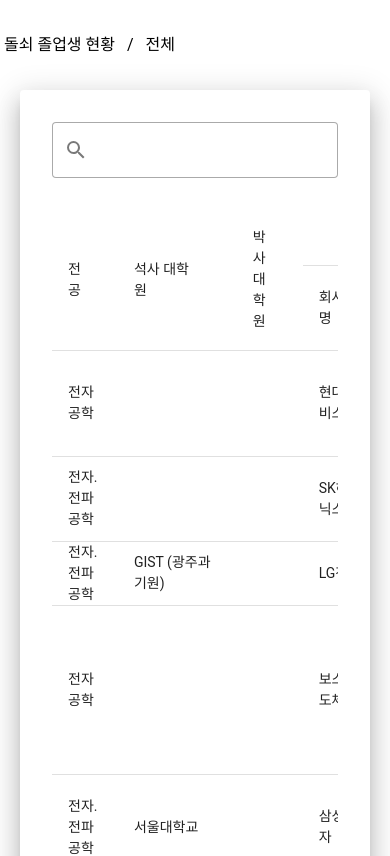
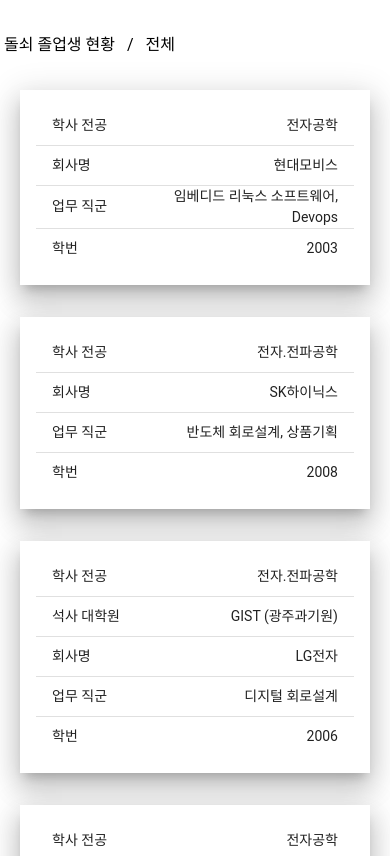
Before and after one commit to mingeon-dev/sandi-alumni-chart, a Vue app: page /list in a window 390 px wide. Shown: the top 856 px of the page. Built offline with nearby package versions, Linux system fonts and the light colour scheme.

Commit message:
모바일 리스트 페이지 추가

```diff
--- a/src/components/AlumniChart.vue
+++ b/src/components/AlumniChart.vue
@@ -1,37 +1,37 @@
 <script setup>
 import PieChart from './chart/PieChart.vue'
 import HorizontalBarChart from './chart/HorizontalBarChart.vue'
-import { FIELD_NAME, NESTED_FIELD_NAME, calcStatistics } from '@/util/DataHelper'
+import { FIELD_NAME, NESTED_FIELD_NAME, getTitle, calcStatistics } from '@/util/DataHelper'
 </script>
 
 <template>
   <div class="container">
-    <v-card class="card" title="학사 전공" elevation="16">
+    <v-card class="card" :title="getTitle(FIELD_NAME.MAJOR)" elevation="16">
       <PieChart :field="FIELD_NAME.MAJOR" :data="calcStatistics(FIELD_NAME.MAJOR)"></PieChart>
     </v-card>
-    <v-card class="card" title="석사 대학원" elevation="16">
+    <v-card class="card" :title="getTitle(NESTED_FIELD_NAME.MASTER_UNIVERSITY)" elevation="16">
       <PieChart
         :field="NESTED_FIELD_NAME.MASTER_UNIVERSITY"
         :data="calcStatistics(NESTED_FIELD_NAME.MASTER_UNIVERSITY)"
       ></PieChart>
     </v-card>
-    <v-card class="card" title="박사 대학원" elevation="16">
+    <v-card class="card" :title="getTitle(NESTED_FIELD_NAME.PH_D_UNIVERSITY)" elevation="16">
       <PieChart
         :field="NESTED_FIELD_NAME.PH_D_UNIVERSITY"
         :data="calcStatistics(NESTED_FIELD_NAME.PH_D_UNIVERSITY)"
       ></PieChart>
     </v-card>
-    <v-card class="card" title="현직장 현황" elevation="16">
+    <v-card class="card" :title="getTitle(NESTED_FIELD_NAME.COMPANY_NAME)" elevation="16">
       <HorizontalBarChart
         :data="calcStatistics(NESTED_FIELD_NAME.COMPANY_NAME)"
       ></HorizontalBarChart>
     </v-card>
-    <v-card class="card" title="현직 업무 직군" elevation="16">
+    <v-card class="card" :title="getTitle(NESTED_FIELD_NAME.COMPANY_TASK_GROUP)" elevation="16">
       <HorizontalBarChart
         :data="calcStatistics(NESTED_FIELD_NAME.COMPANY_TASK_GROUP)"
       ></HorizontalBarChart>
     </v-card>
-    <v-card class="card" title="참여 학번" elevation="16">
+    <v-card class="card" :title="getTitle(FIELD_NAME.YEAR_OF_ADMISSION)" elevation="16">
       <HorizontalBarChart :data="calcStatistics(FIELD_NAME.YEAR_OF_ADMISSION)"></HorizontalBarChart>
     </v-card>
   </div>
--- a/src/util/DataHelper.js
+++ b/src/util/DataHelper.js
@@ -19,7 +19,7 @@
 }
 
 const TITLES = {
-  [FIELD_NAME.MAJOR]: '전공',
+  [FIELD_NAME.MAJOR]: '학사 전공',
   [NESTED_FIELD_NAME.MASTER_UNIVERSITY]: '석사 대학원',
   [NESTED_FIELD_NAME.PH_D_UNIVERSITY]: '박사 대학원',
   [NESTED_FIELD_NAME.COMPANY_NAME]: '회사명',
--- a/src/views/ListView.vue
+++ b/src/views/ListView.vue
@@ -3,6 +3,7 @@
 import { mdiMagnify } from '@mdi/js'
 import { useRoute } from 'vue-router'
 import { FIELD_NAME, NESTED_FIELD_NAME, getTitle, getDataByFilter } from '@/util/DataHelper'
+import { isMobile } from '@/util/MediaQuery'
 
 const route = useRoute()
 
@@ -12,21 +13,24 @@
   { title: getTitle(FIELD_NAME.MAJOR), key: FIELD_NAME.MAJOR },
   {
     title: getTitle(NESTED_FIELD_NAME.MASTER_UNIVERSITY),
-    key: NESTED_FIELD_NAME.MASTER_UNIVERSITY
+    key: NESTED_FIELD_NAME.MASTER_UNIVERSITY,
+    minWidth: '120px'
   },
-  { title: getTitle(NESTED_FIELD_NAME.PH_D_UNIVERSITY), key: NESTED_FIELD_NAME.PH_D_UNIVERSITY },
   {
-    title: '현직',
-    align: 'center',
-    children: [
-      { title: getTitle(NESTED_FIELD_NAME.COMPANY_NAME), key: NESTED_FIELD_NAME.COMPANY_NAME },
-      {
-        title: getTitle(NESTED_FIELD_NAME.COMPANY_TASK_GROUP),
-        key: NESTED_FIELD_NAME.COMPANY_TASK_GROUP
-      }
-    ]
+    title: getTitle(NESTED_FIELD_NAME.PH_D_UNIVERSITY),
+    key: NESTED_FIELD_NAME.PH_D_UNIVERSITY,
+    minWidth: '120px'
   },
-  { title: getTitle(FIELD_NAME.YEAR_OF_ADMISSION), key: FIELD_NAME.YEAR_OF_ADMISSION }
+  { title: getTitle(NESTED_FIELD_NAME.COMPANY_NAME), key: NESTED_FIELD_NAME.COMPANY_NAME },
+  {
+    title: getTitle(NESTED_FIELD_NAME.COMPANY_TASK_GROUP),
+    key: NESTED_FIELD_NAME.COMPANY_TASK_GROUP
+  },
+  {
+    title: getTitle(FIELD_NAME.YEAR_OF_ADMISSION),
+    key: FIELD_NAME.YEAR_OF_ADMISSION,
+    minWidth: '80px'
+  }
 ])
 
 onMounted(() => {
@@ -37,10 +41,51 @@
   const [path, value] = Object.entries(route.query)?.[0] ?? []
   filteredData.value = getDataByFilter(path, value)
 }
+
+const getValue = (item, path) => {
+  const keys = path.split('.')
+  return keys.reduce((xs, x) => xs?.[x] ?? null, item)
+}
 </script>
 
 <template>
-  <v-card class="card" elevation="16">
+  <template v-if="isMobile">
+    <v-data-iterator :items="filteredData" :items-per-page="-1">
+      <template v-slot:default="{ items }">
+        <v-sheet v-for="(item, i) in items" :key="i" class="sheet" elevation="16">
+          <v-table density="compact">
+            <tbody>
+              <tr align="right">
+                <th class="table-header">{{ getTitle(FIELD_NAME.MAJOR) }}</th>
+                <td>{{ getValue(item.raw, FIELD_NAME.MAJOR) }}</td>
+              </tr>
+              <tr v-if="item.raw[FIELD_NAME.MASTER]" align="right">
+                <th class="table-header">{{ getTitle(NESTED_FIELD_NAME.MASTER_UNIVERSITY) }}</th>
+                <td>{{ getValue(item.raw, NESTED_FIELD_NAME.MASTER_UNIVERSITY) }}</td>
+              </tr>
+              <tr v-if="item.raw[FIELD_NAME.PH_D]" align="right">
+                <th class="table-header">{{ getTitle(NESTED_FIELD_NAME.PH_D_UNIVERSITY) }}</th>
+                <td>{{ getValue(item.raw, NESTED_FIELD_NAME.PH_D_UNIVERSITY) }}</td>
+              </tr>
+              <tr align="right">
+                <th class="table-header">{{ getTitle(NESTED_FIELD_NAME.COMPANY_NAME) }}</th>
+                <td>{{ getValue(item.raw, NESTED_FIELD_NAME.COMPANY_NAME) }}</td>
+              </tr>
+              <tr align="right">
+                <th class="table-header">{{ getTitle(NESTED_FIELD_NAME.COMPANY_TASK_GROUP) }}</th>
+                <td>{{ getValue(item.raw, NESTED_FIELD_NAME.COMPANY_TASK_GROUP) }}</td>
+              </tr>
+              <tr align="right">
+                <th class="table-header">{{ getTitle(FIELD_NAME.YEAR_OF_ADMISSION) }}</th>
+                <td>{{ getValue(item.raw, FIELD_NAME.YEAR_OF_ADMISSION) }}</td>
+              </tr>
+            </tbody>
+          </v-table>
+        </v-sheet>
+      </template>
+    </v-data-iterator>
+  </template>
+  <v-sheet v-else class="sheet" elevation="16">
     <v-text-field
       class="text-field"
       v-model="search"
@@ -58,7 +103,7 @@
       width="1000"
       hide-default-footer
     ></v-data-table>
-  </v-card>
+  </v-sheet>
 </template>
 
 <style scoped>
@@ -66,16 +111,21 @@
   margin-bottom: 2rem;
 }
 
-.card {
+.sheet {
   margin: 2rem;
   padding: 2rem;
 }
 
 @media only screen and (max-width: 600px) {
-  .card {
+  .sheet {
     width: 350px;
     height: auto;
     margin: 0 auto 2rem;
+    padding: 1rem;
+  }
+
+  .table-header {
+    width: 100px;
   }
 }
 </style>
```
